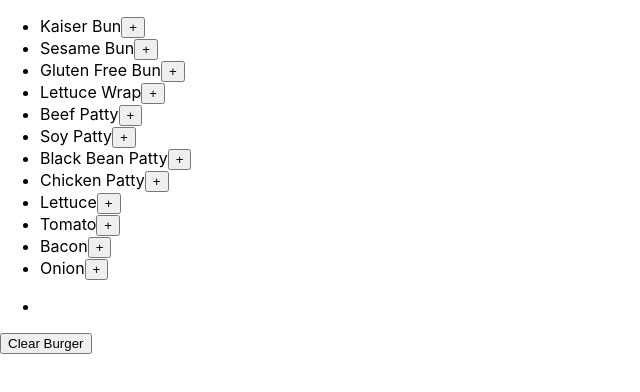
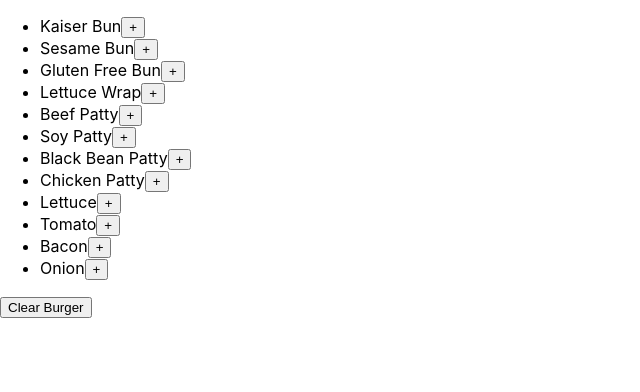
Before and after one commit to CCLancaster/react-burger-stacker, a React (Create React App) app: page / in a window 1280 px wide. Shown: the top 392 px of the page, without its empty margins (0-640 px from the left). Built offline with nearby package versions, Linux system fonts and the light colour scheme.

Commit message:
clearBurger function works - woohoo

```diff
--- a/src/App.js
+++ b/src/App.js
@@ -20,7 +20,7 @@ function App() {
     {name: 'Onion', color: 'lightyellow'}
   ]);
 
-  let [chosenIngredients, setChosenIngredients] = useState([{}]);
+  let [chosenIngredients, setChosenIngredients] = useState([]);
   //going to need an addIngredient handler that adds an ingredient to my chosenIngredients array
   let addIngredient = (e, ingredients) => {
     e.preventDefault();
@@ -29,10 +29,13 @@ function App() {
     setChosenIngredients([ingredients, ...chosenIngredients]);
   }
 
+  let clearBurger = () => {
+    setChosenIngredients( [] )
+  }
   return(
     <div>
       <IngredientList ingredients={ingredients} addIngredient={addIngredient}/>
-      <BurgerPane chosenIngredients={chosenIngredients}/>
+      <BurgerPane chosenIngredients={chosenIngredients} clearBurger={clearBurger} />
     </div>
   );
 }
--- a/src/BurgerPane.js
+++ b/src/BurgerPane.js
@@ -7,7 +7,7 @@ function BurgerPane(props) {
     return (
         <div>
             <BurgerStack chosenIngredients={props.chosenIngredients} />
-            <ClearBurger />
+            <ClearBurger clearBurger={props.clearBurger} />
         </div>
     )
 }
--- a/src/ClearBurger.js
+++ b/src/ClearBurger.js
@@ -4,7 +4,7 @@ function ClearBurger(props) {
 
     return (
         <div>
-            <button>Clear Burger</button>
+            <button onClick={() => {props.clearBurger();}}>Clear Burger</button>
         </div>
     )
 }
```
